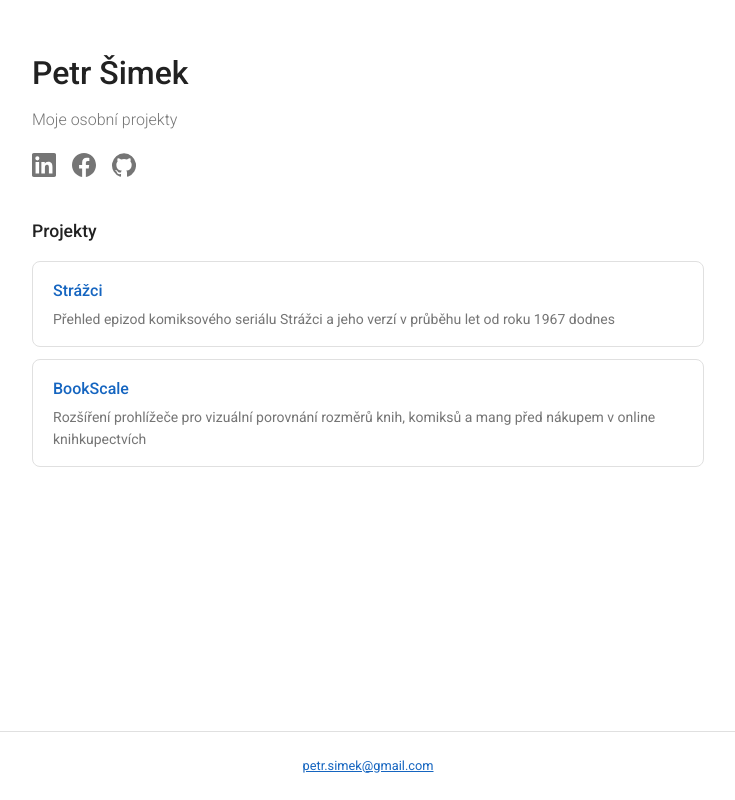
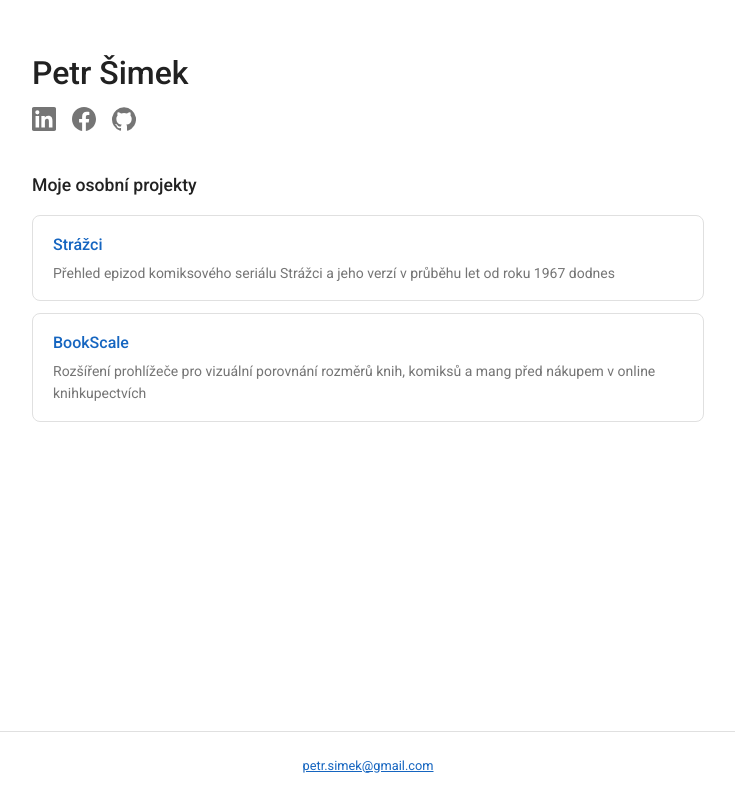
Before and after one commit to petrsimek/petrsimek.github.io, a plain HTML site: page index.html in a window 1280 px wide. Shown: the whole page, without its empty margins (272-1007 px from the left). Drawn offline with Linux system fonts and the light colour scheme.

Commit message:
Move "Moje osobní projekty" to section title, drop subtitle
Co-Authored-By: Claude Opus 4.7 (1M context) <noreply@anthropic.com>

```diff
--- a/index.html
+++ b/index.html
@@ -41,12 +41,6 @@ h1 {
   font-size: 2rem;
   font-weight: 500;
   margin-bottom: 0.5rem;
-}
-.subtitle {
-  color: var(--text-muted);
-  font-size: 1rem;
-  font-weight: 300;
-  margin-bottom: 1.25rem;
 }
 .socials {
   display: flex;
@@ -110,7 +104,6 @@ footer a { color: var(--accent); }
 <body>
 <div class="container">
   <h1>Petr Šimek</h1>
-  <div class="subtitle">Moje osobní projekty</div>
 
   <div class="socials">
     <a href="https://www.linkedin.com/in/petrsimek/" target="_blank" rel="noopener" aria-label="LinkedIn">
@@ -124,7 +117,7 @@ footer a { color: var(--accent); }
     </a>
   </div>
 
-  <div class="section-title">Projekty</div>
+  <div class="section-title">Moje osobní projekty</div>
   <div class="projects">
     <a href="/strazci/" class="project">
       <div class="project-name">Strážci</div>
```
